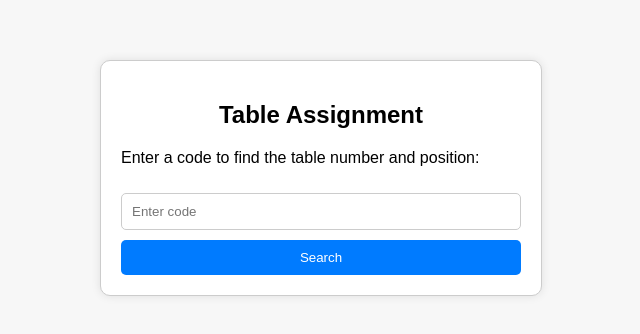
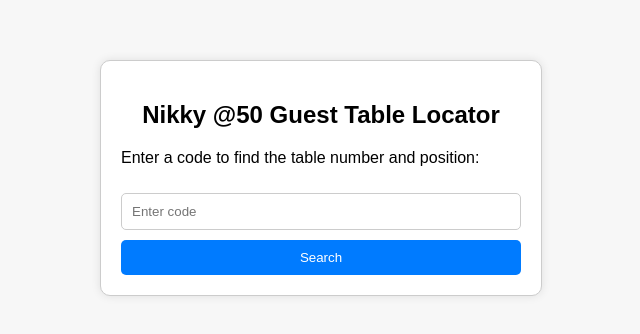
Before and after one commit to therichjoeb/nikky-table-confirmation, a plain HTML site: page index.html in a window 1280 px wide. Shown: the part 222-556 px from the top of the page, without its empty margins (319-959 px from the left). Drawn offline with Linux system fonts and the light colour scheme.

Commit message:
Update index.html

```diff
--- a/index.html
+++ b/index.html
@@ -3,7 +3,7 @@
 <head>
     <meta charset="UTF-8">
     <meta name="viewport" content="width=device-width, initial-scale=1.0">
-    <title>Table Assignment</title>
+    <title>Nikky @50 Guest Table Locator</title>
     <style>
         body {
             font-family: Arial, sans-serif;
@@ -59,7 +59,7 @@
 <body>
 
 <div class="container">
-    <h2>Table Assignment</h2>
+    <h2>Nikky @50 Guest Table Locator</h2>
     <p>Enter a code to find the table number and position:</p>
     <input type="text" id="codeInput" placeholder="Enter code">
     <button onclick="findTable()">Search</button>
```
